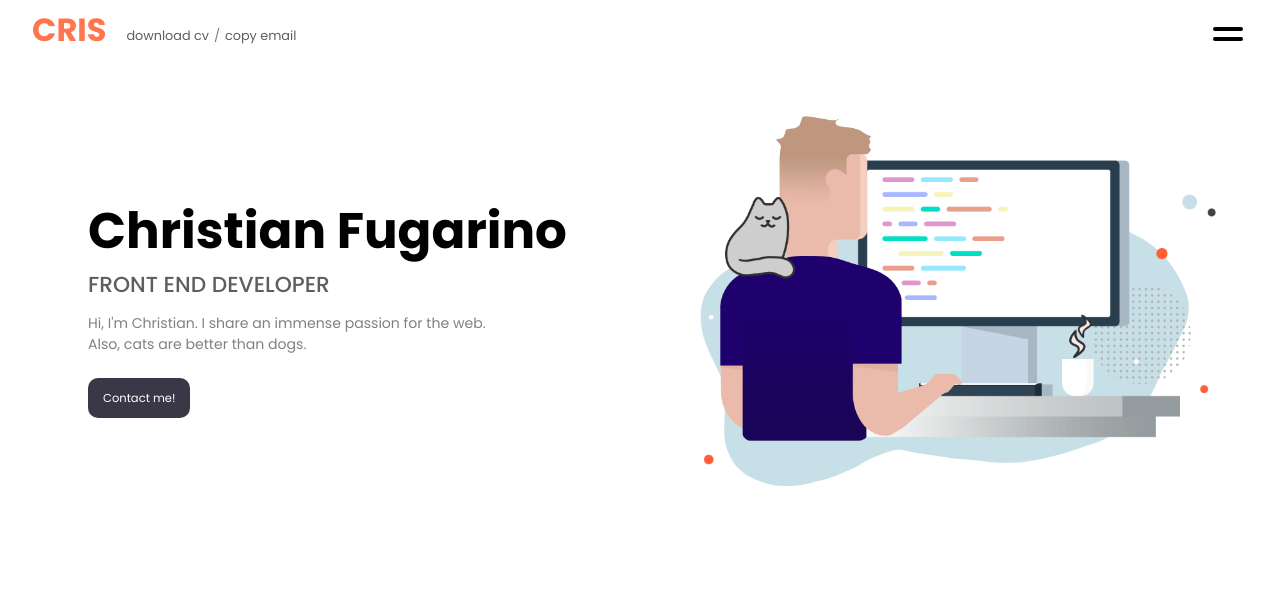
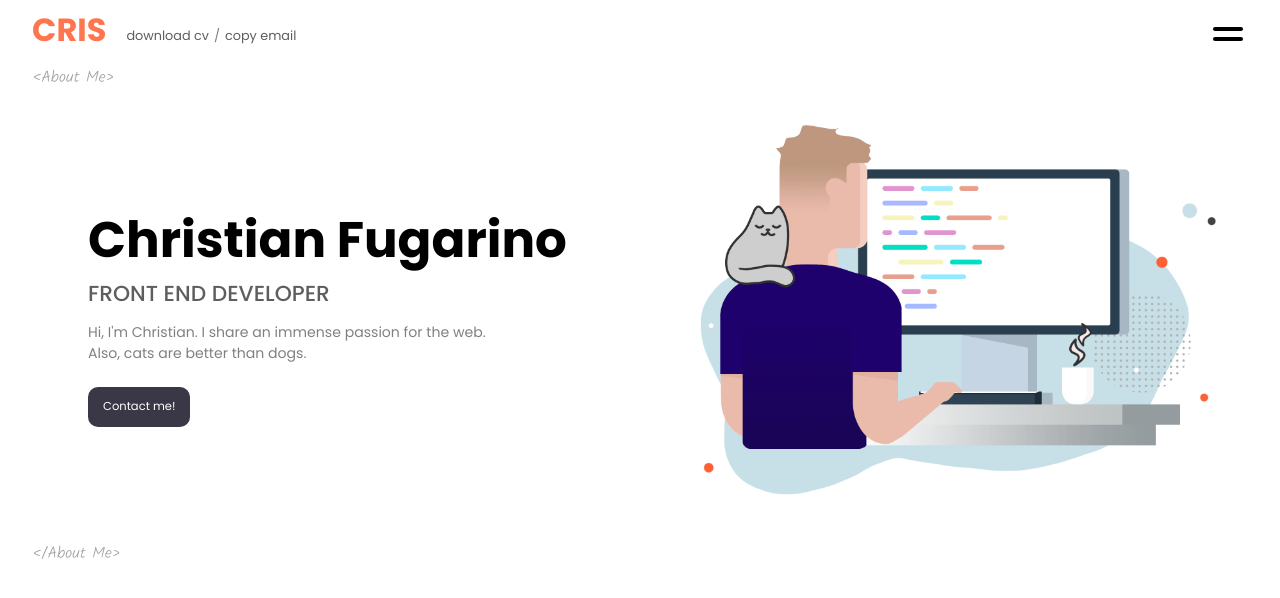
Before and after one commit to fugarino/Old-Portfolio, a React (Create React App) app: page / in a window 1280 px wide. Shown: the top 598 px of the page. Built offline with nearby package versions, Linux system fonts and the light colour scheme.

Commit message:
tag span

```diff
--- a/src/App.js
+++ b/src/App.js
@@ -8,7 +8,9 @@ function App() {
     <div className="App">
       <Nav />
       <Menu />
+      <span className="tag">{"<About Me>"}</span>
       <Hero />
+      <span className="tag">{"</About Me>"}</span>
     </div>
   );
 }
--- a/src/App.scss
+++ b/src/App.scss
@@ -19,6 +19,11 @@ body {
 .App {
   position: relative;
   margin: 1rem 2rem;
+
+  .tag {
+    color: rgb(161, 161, 161);
+    font-family: "Kalam";
+  }
 }
 
 // Nav
--- a/src/Components/Hero/hero.scss
+++ b/src/Components/Hero/hero.scss
@@ -1,5 +1,5 @@
 .hero {
-  max-height: 500px;
+  max-height: 450px;
   overflow: hidden;
   display: flex;
   justify-content: center;
--- a/src/Components/Menu/menu.scss
+++ b/src/Components/Menu/menu.scss
@@ -54,7 +54,7 @@
 
     .expanded {
       width: 300px;
-      height: 500px;
+      height: 90vh;
       padding: 1rem;
       box-shadow: 0 0 5px 2px rgb(215, 215, 215);
       border-radius: 10px;
```
